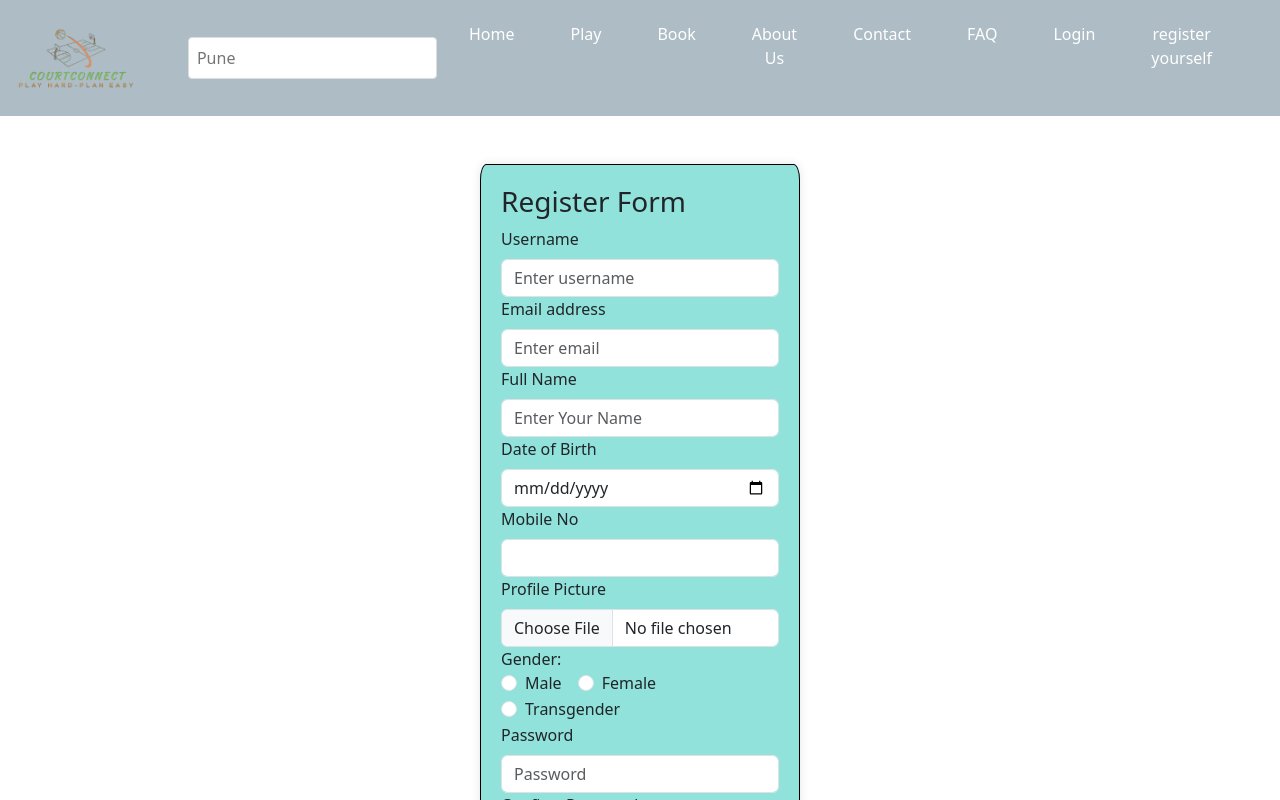
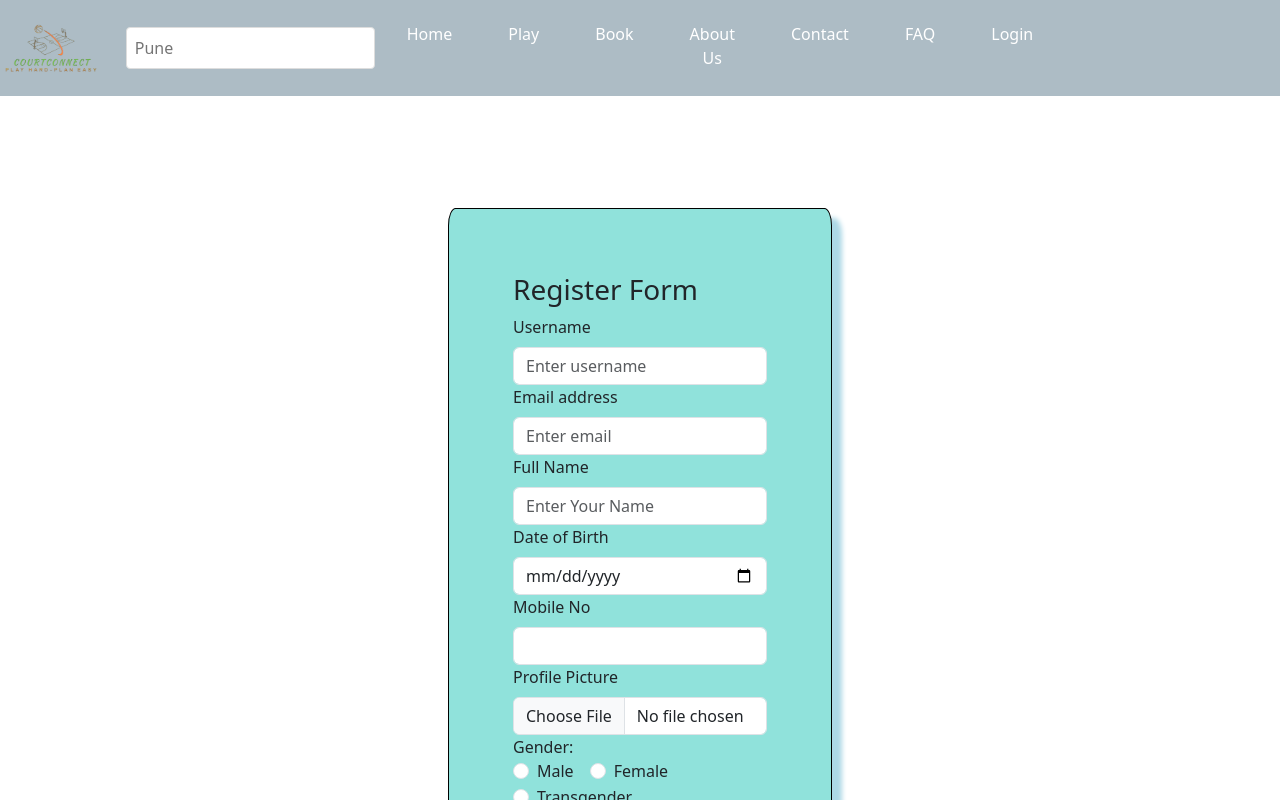
Before and after one commit to kanchanraskar/CourtConnectNew, a React (Create React App) app: page /registeru in a window 1280 px wide. Shown: the top 800 px of the page. Built offline with nearby package versions, Linux system fonts and the light colour scheme.

Commit message:
regi form

```diff
--- a/src/App.css
+++ b/src/App.css
@@ -39,3 +39,15 @@
     transform: rotate(360deg);
   }
 }
+body{
+  min-height: 100vh;
+  display: flex;
+  flex-direction: column;
+}
+.footerclass{
+  margin-top: auto;
+
+}
+header{
+  margin-bottom: 5%;
+}
--- a/src/App.js
+++ b/src/App.js
@@ -16,7 +16,10 @@ import RegisterUser from './components/RegisterUser';
 function App() {
   return (
     <Router>
-      <Navbar />
+    <body>
+      <header>
+        <Navbar />
+      </header>
       <Routes>
         <Route path="/" element={<Home/>} />
         <Route path="/AboutUs" element={<AboutUs />} />
@@ -30,7 +33,10 @@ function App() {
 
         <Route path="/Register" element={<Register />} />
       </Routes>
+      <div className='footerclass'>
       <Footer/>
+      </div>
+      </body>
     </Router>
   );
 }
--- a/src/components/Login.js
+++ b/src/components/Login.js
@@ -49,7 +49,7 @@ const Login = () => {
 
         <button type="submit">Login</button>
 
-          <Link to="/Register">
+          <Link to="/registeru">
             new? Register here
           </Link>
 
--- a/src/components/NavBar.css
+++ b/src/components/NavBar.css
@@ -23,7 +23,7 @@
   }
 
   .logo img {
-    height: 100px;
+    height: 80px;
   }
   .nav li {
     margin-right: 1rem;
@@ -79,3 +79,7 @@
     border: 1px solid #ddd;
     border-radius: 4px;
   }
+
+  .search-bar{
+    border-radius: 5%;
+  }
--- a/src/components/NavBar.js
+++ b/src/components/NavBar.js
@@ -7,8 +7,10 @@ import Logo from './Images/Logo.png';
 const Navbar = () => {
   return (
     <nav className="navbar">
-      <ul className="navbar-nav">
-      <li className="nav-item">
+    <div className='row'>
+      <ul className="navbar-nav ">
+
+         <li className="nav-item">
           <li className="nav-item">
           <div className="container">
           <div className="logo" >
@@ -54,16 +56,11 @@ const Navbar = () => {
             Login
           </Link>
         </li>
-
-        <li className="nav-item">
-          <Link to="/registeru" className="nav-link">
-            register yourself
-          </Link>
-        </li>
         </li>
         </li>
 
       </ul>
+      </div>
     </nav>
   );
 };
--- a/src/components/RegisterUser.css
+++ b/src/components/RegisterUser.css
@@ -3,7 +3,9 @@
     border-radius: 2%;
     background-color: rgba(117, 219, 211, 0.8); /* Transparent white background */
     box-shadow: 0 0 10px rgba(0, 0, 0, 0.1); /* Box shadow with transparency */
-    padding: 20px;
-    width:25%;
+    padding: 5%;
+    width:30%;
+    margin-bottom: 5%;
+    box-shadow: 10px 10px 5px lightblue;
 
 }
```
